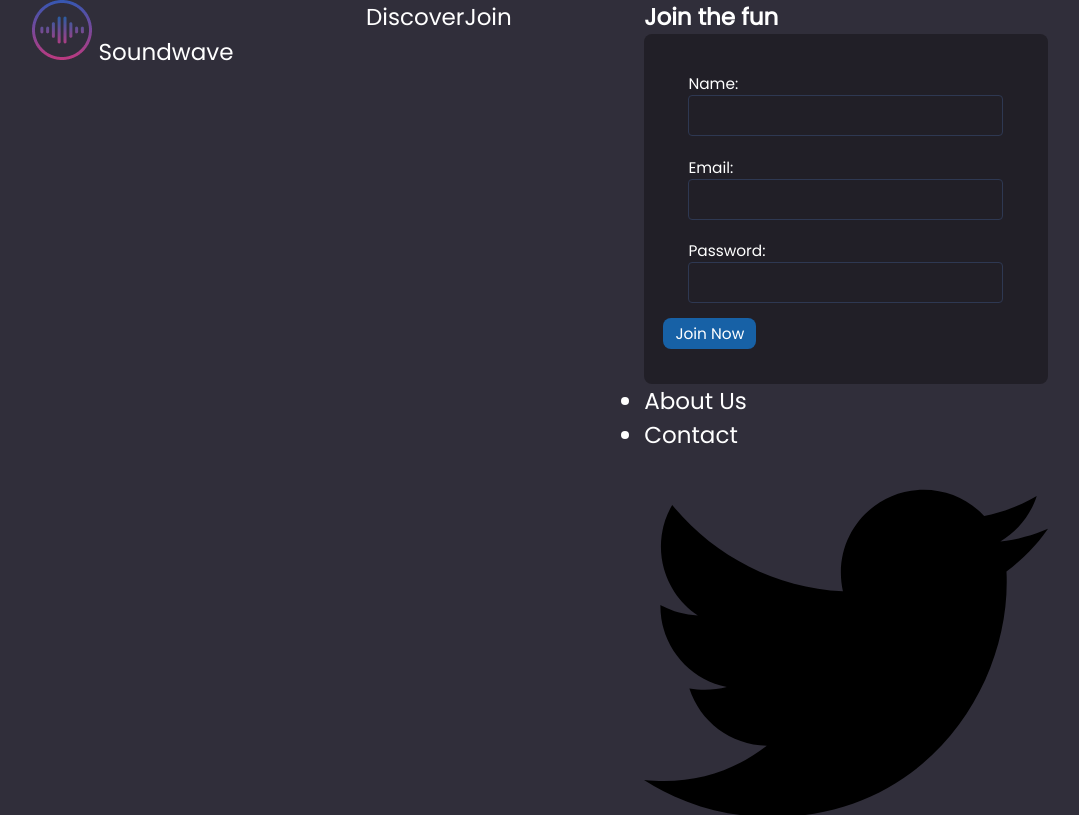
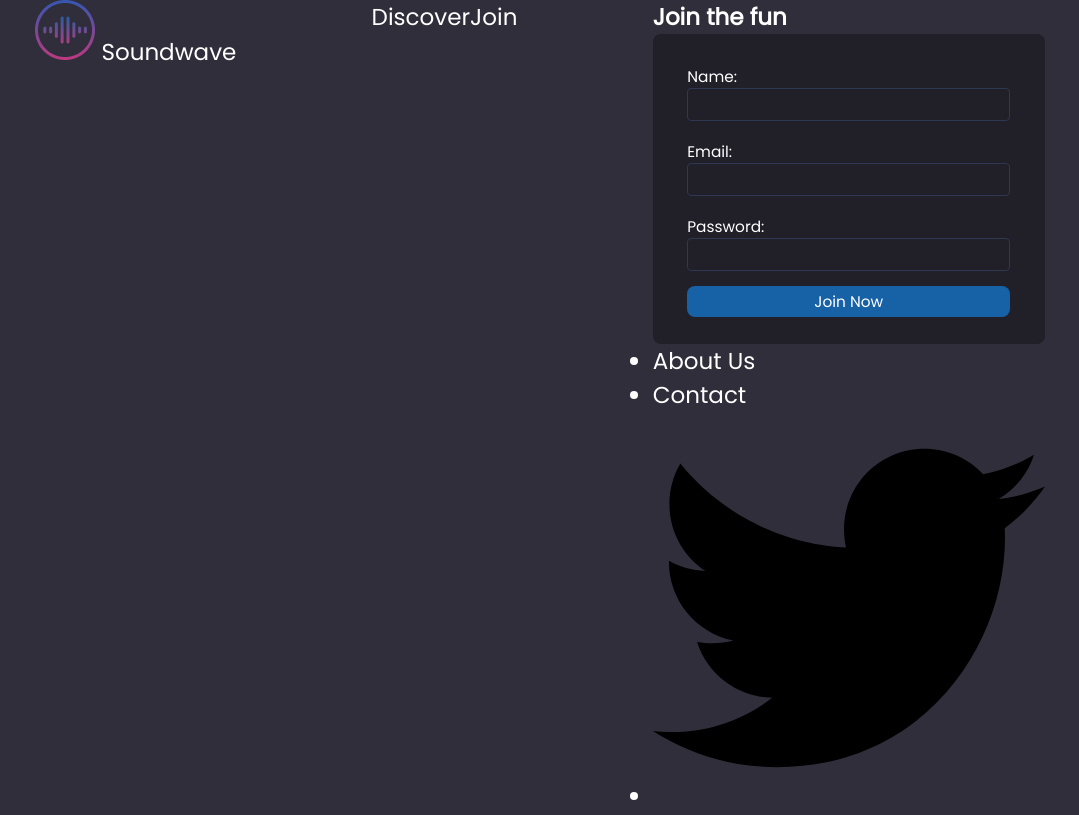
Before and after one commit to factoriaf5-p7/soundwave-Angela-GM, a React (Vite) app: page /join in a window 1280 px wide. Shown: the top 815 px of the page, without its empty margins (100-1179 px from the left). Built offline with nearby package versions, Linux system fonts and the light colour scheme.

Commit message:
styles for form

```diff
--- a/src/components/atoms/Btn.tsx
+++ b/src/components/atoms/Btn.tsx
@@ -10,6 +10,7 @@ border: none;
 transition: all .3s ease;
 font-size: 0.8rem;
 cursor: pointer;
+width: 100%;
 
 &:hover {
   background-color: #2080d8;
--- a/src/components/atoms/InputForm.tsx
+++ b/src/components/atoms/InputForm.tsx
@@ -4,20 +4,21 @@ const DivStyled = styled.div `
 display: flex;
 flex-direction: column;
 background-color:  #211f27;
-padding: 0px 25px;
 `
 const LabelStyled = styled.label`
 background-color:  #211f27;
 font-size: 0.8rem;
 margin-top: 1rem;
+
 `
 
 const InputStyled = styled.input`
+
 background-color:  #211f27;
 border-radius: 4px;
 border: 1px solid #2E3852;
 font-size: 0.8rem;
-padding: 8px;
+padding: 4px 12px;
 &:focus {
   border: 1px solid #596da0;
   background-color:   #2E3852;
--- a/src/components/molecules/FormJoin.tsx
+++ b/src/components/molecules/FormJoin.tsx
@@ -1,16 +1,17 @@
-import InputForm from "../atoms/InputForm"
-import Btn from "../atoms/Btn"
-import styled from "styled-components"
+import InputForm from "../atoms/InputForm";
+import Btn from "../atoms/Btn";
+import styled from "styled-components";
 
 const FormStyled = styled.form`
   background-color: #211f27;
-padding: 1rem;
+  padding: 0.6rem 1.8rem;
   border-radius: 8px;
-&Btn {
-    display: flex;
-    justify-content: center;
+  & > div {
+    background-color: #211f27;
     }
-`
+`;
+
+
 
 function FormJoin() {
   return (
@@ -19,13 +20,11 @@ function FormJoin() {
       <InputForm type="email" textLabel="Email:" nameInput="email" />
       <InputForm type="password" textLabel="Password:" nameInput="password" />
 
-
+      <div>
         <Btn text="Join Now" />
-
-
-
+      </div>
     </FormStyled>
-  )
+  );
 }
 
-export default FormJoin
+export default FormJoin;
```
Lines whose indentation alone changed are shown as unchanged.
